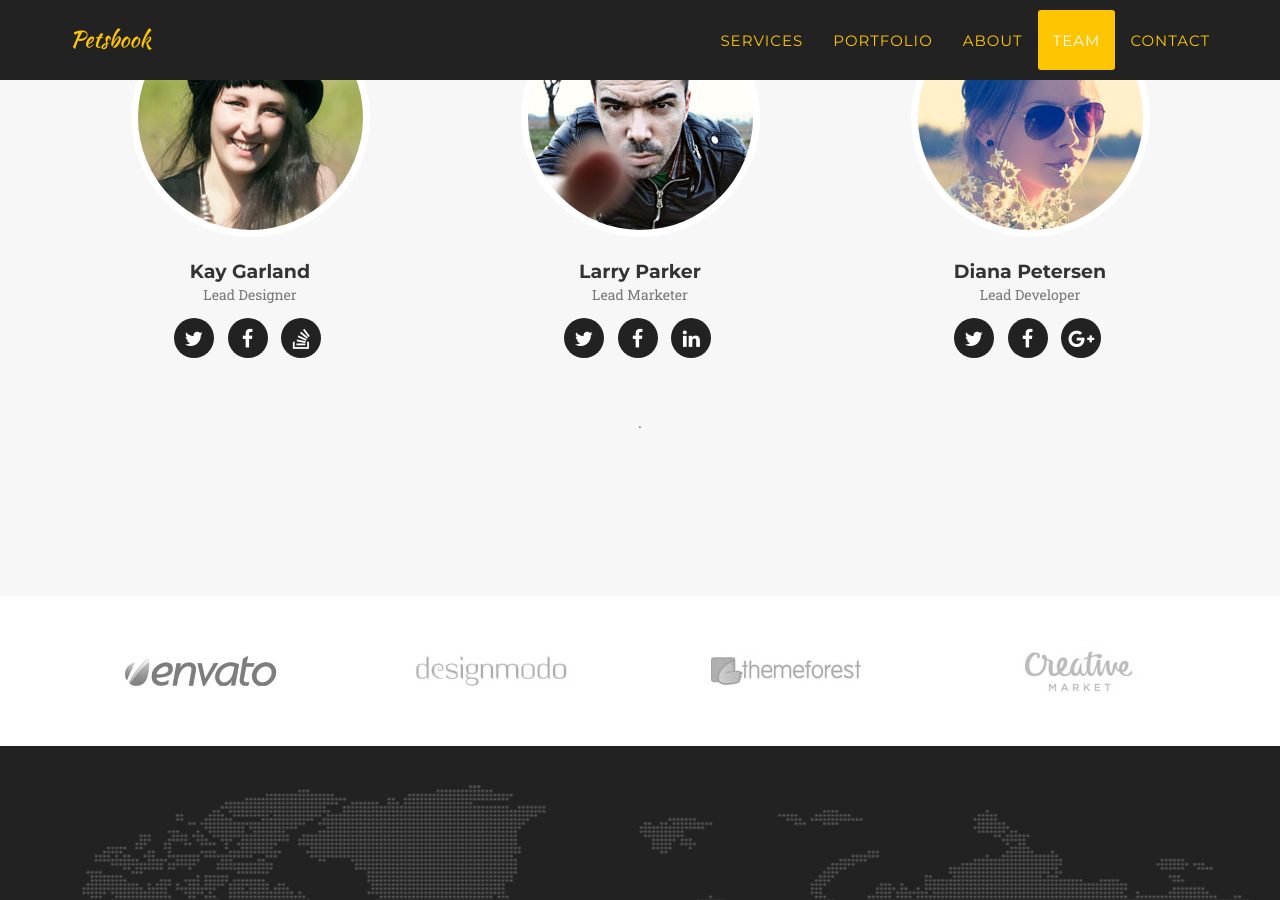
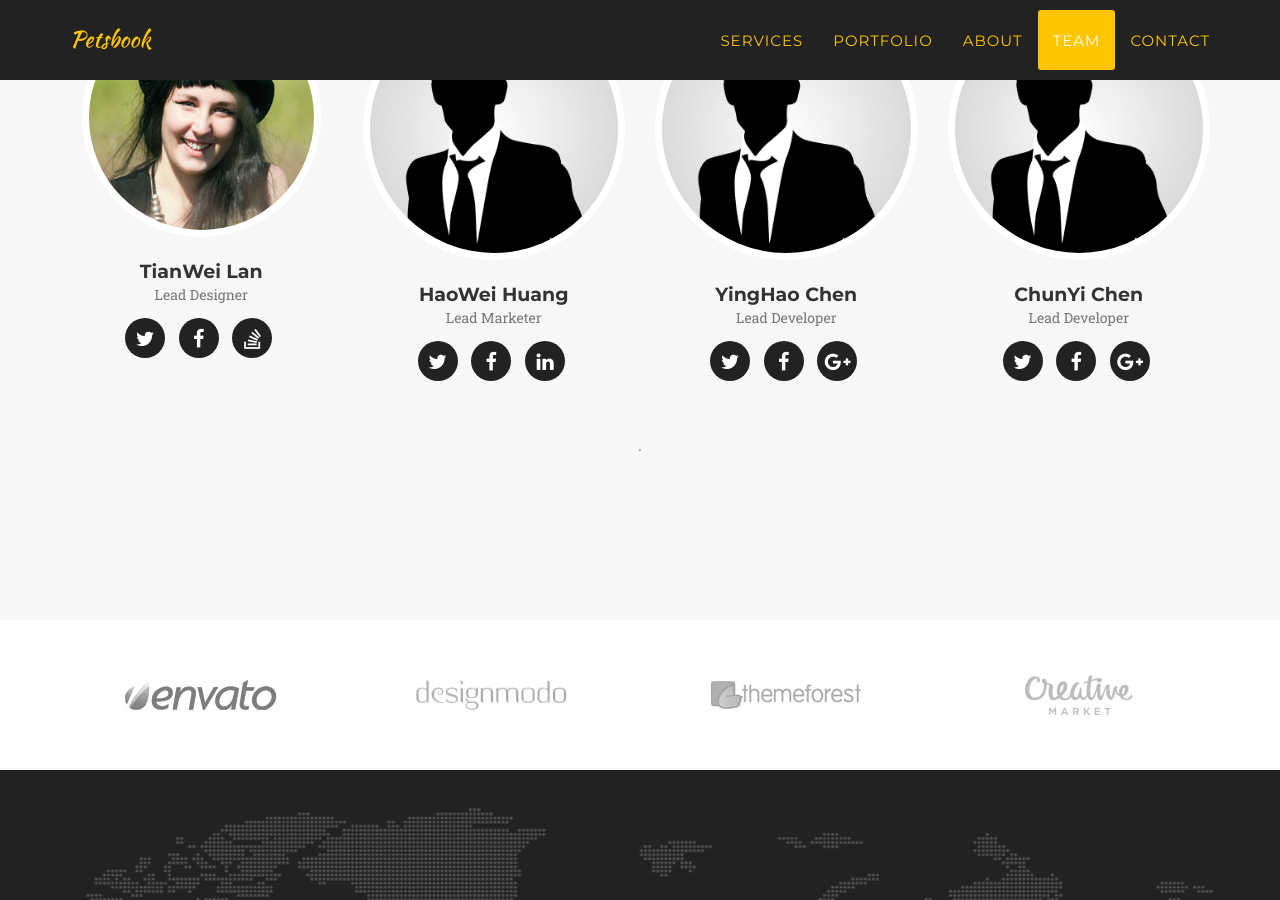
Before and after one commit to d8815460/petsbook.github.io, a Jekyll site: the page built from index.html, in a window 1280 px wide and 900 px high, scrolled down 3878 px. Built offline with Jekyll 4.4.1, drawn with Linux system fonts in a browser that asks for light colours; some web fonts are replaced.

Commit message:
fix team

```diff
--- a/_config.yml
+++ b/_config.yml
@@ -15,7 +15,7 @@ color:
 
 # Team names, titles and social links
 people:
-- name: Kay Garland
+- name: TianWei Lan
   pic: 1
   position: Lead Designer
   social:
@@ -26,7 +26,7 @@ people:
     - title: stack-overflow
       url: #
 
-- name: Larry Parker
+- name: HaoWei Huang
   pic: 2
   position: Lead Marketer
   social:
@@ -37,8 +37,19 @@ people:
     - title: linkedin
       url: #
 
-- name: Diana Petersen
+- name: YingHao Chen
   pic: 3
+  position: Lead Developer
+  social:
+    - title: twitter
+      url: #
+    - title: facebook
+      url: #
+    - title: google-plus
+      url: #
+
+- name: ChunYi Chen
+  pic: 4
   position: Lead Developer
   social:
     - title: twitter
--- a/_includes/team.html
+++ b/_includes/team.html
@@ -9,7 +9,7 @@
             </div>
             <div class="row">
                 {% for member in site.people %}
-                <div class="col-sm-4">
+                <div class="col-sm-3">
                     <div class="team-member">
                         <img src="img/team/{{ member.pic }}.jpg" class="img-responsive img-circle" alt="">
                         <h4>{{ member.name }}</h4>
```
Also changed, not shown: img/team/2.jpg, img/team/3.jpg, img/team/4.jpg (added).
